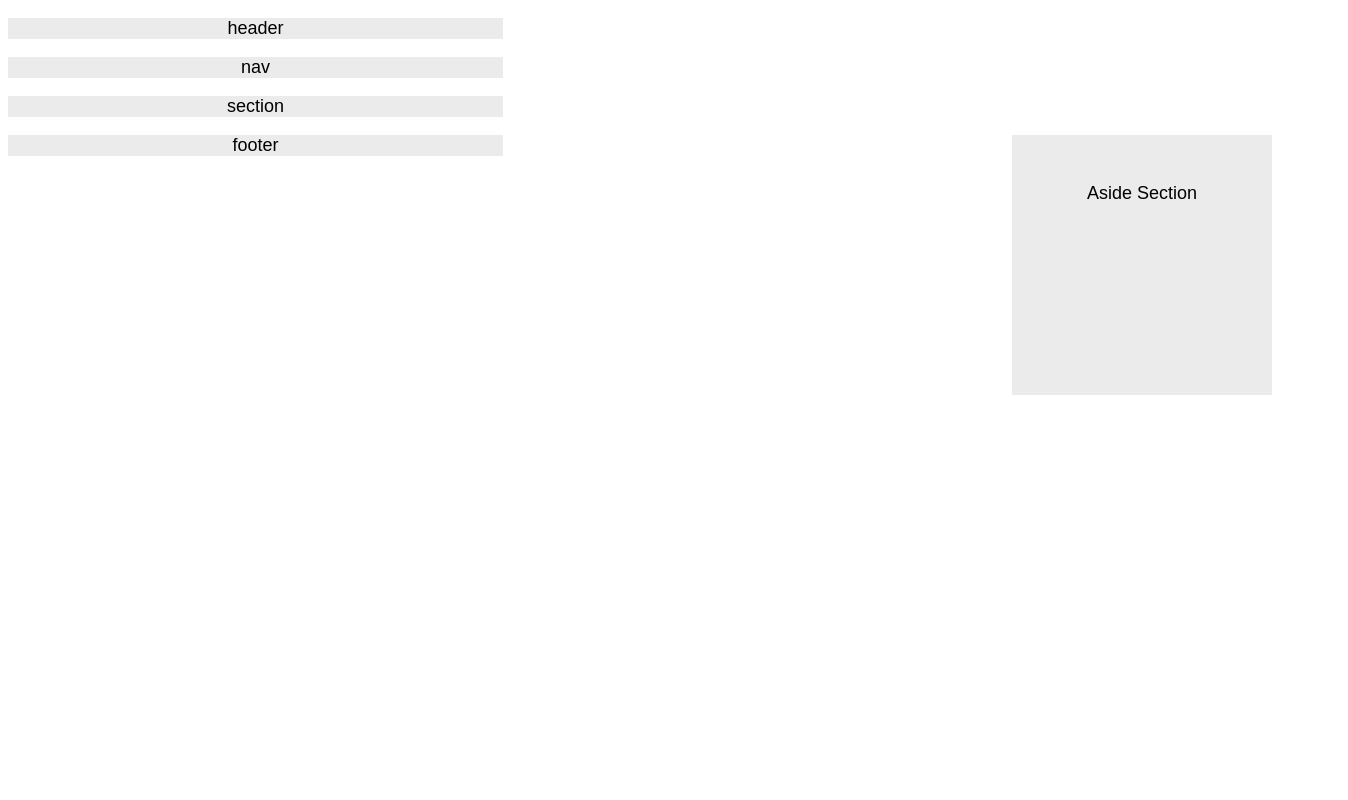
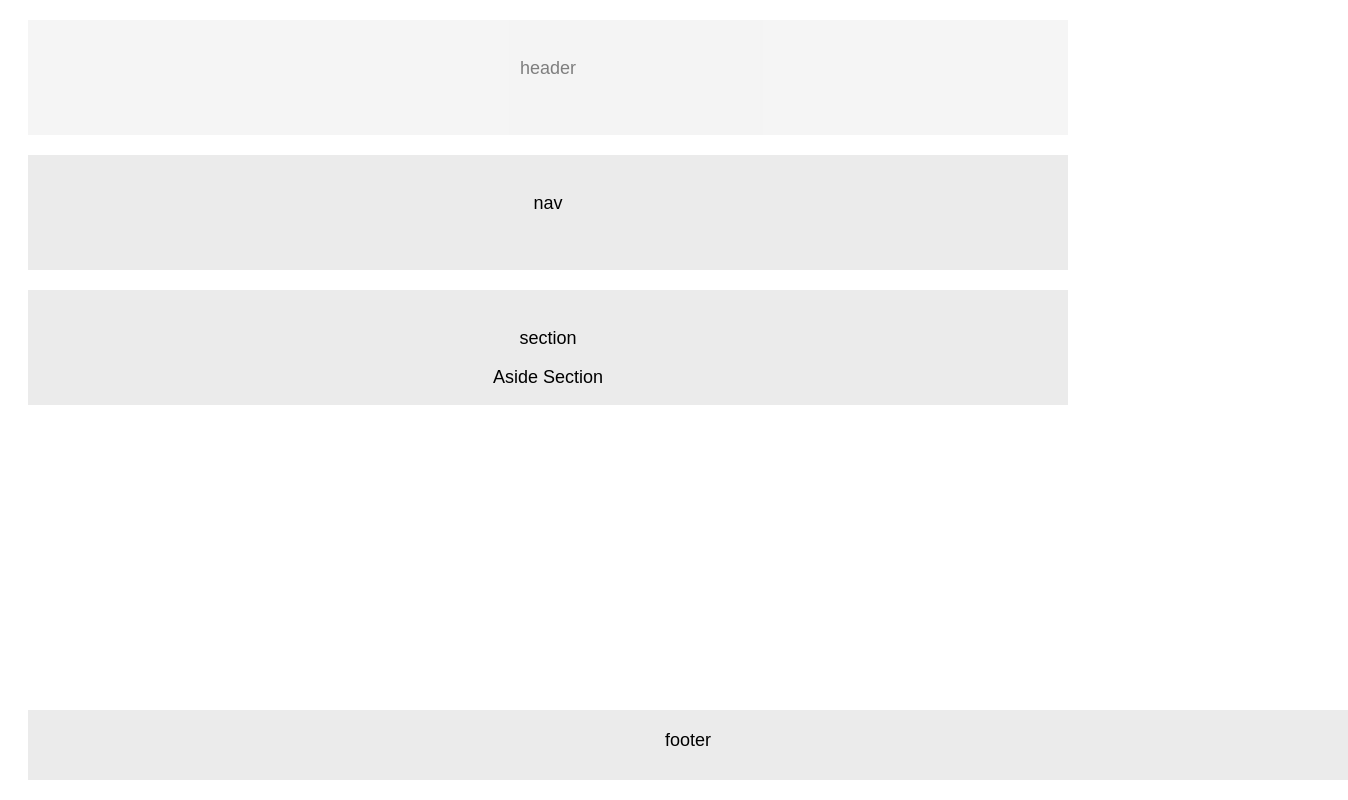
Before and after one commit to rbdjur/HW-Wireframe, a plain HTML site: page index.html in a window 1280 px wide. Shown: the whole page, 1348 px wide, since content can reach past the window. Drawn offline with Linux system fonts and the light colour scheme.

Commit message:
splitsection_aside

```diff
--- a/index.html
+++ b/index.html
@@ -19,16 +19,17 @@
 </nav>
 </div>
 
-<div id="section" class="all">
-    <p>section</p>
+<div id="section-side-section" class="all">
+    <div class="column"><p>section</p></div>
+    <div class="column"><p>Aside Section</p></div>
 </div>
 
+<!--
 <div id="aside" class="all">
 <aside>
-<p>
-    Aside Section
-</p>
-</div>
+<p>Aside Section</p>
+</div> -->
+
 <div id="footer" class="all">
 <footer>footer</footer>
 </div>
--- a/style.css
+++ b/style.css
@@ -12,23 +12,63 @@ body{
 }
 #header{
     background-color:#ebebeb;
+    height:75px;
+    width:1000px;
+    padding:20px;
+    margin:20px;
+    opacity:50%;
+}
+
+#nav{
+    background-color:#ebebeb;
+    height:75px;
+    width:1000px;
+    padding:20px;
+    margin:20px;
+}
+
+#section-side-section{
+    background-color:#ebebeb;
+    height:75px;
+    width: 1000px;
+    padding: 20px;
+    margin: 20px;
+    column: 50.0%;
 
 }
-#nav{
+
+column{
+    float: left;
+    padding:20px;
+    column: 50.0%;
+}
+
+
+
+section{
     background-color:#ebebeb;
-
-}
-#section{
-    background-color:#ebebeb;
-}
-#aside{
-    float:right;
+    float:left;
     padding:30px;
     background-color:#ebebeb;
     width:200px;
     height:200px;
+    <!-- need to fix the seperation between sction and aisde -->
+}
+aside{
+    float:right;
+    padding:30px;
+    background-color:#ebebeb;
+    width:100px;
+    height:100px;
+    <!-- need to fix the seperation between sction and aisde -->
 
 }
 #footer{
     background-color:#ebebeb;
+    height:30px;
+    width:100%;
+    position:absolute;
+    bottom:0px;
+    padding:20px;
+    margin:20px;
 }
```
